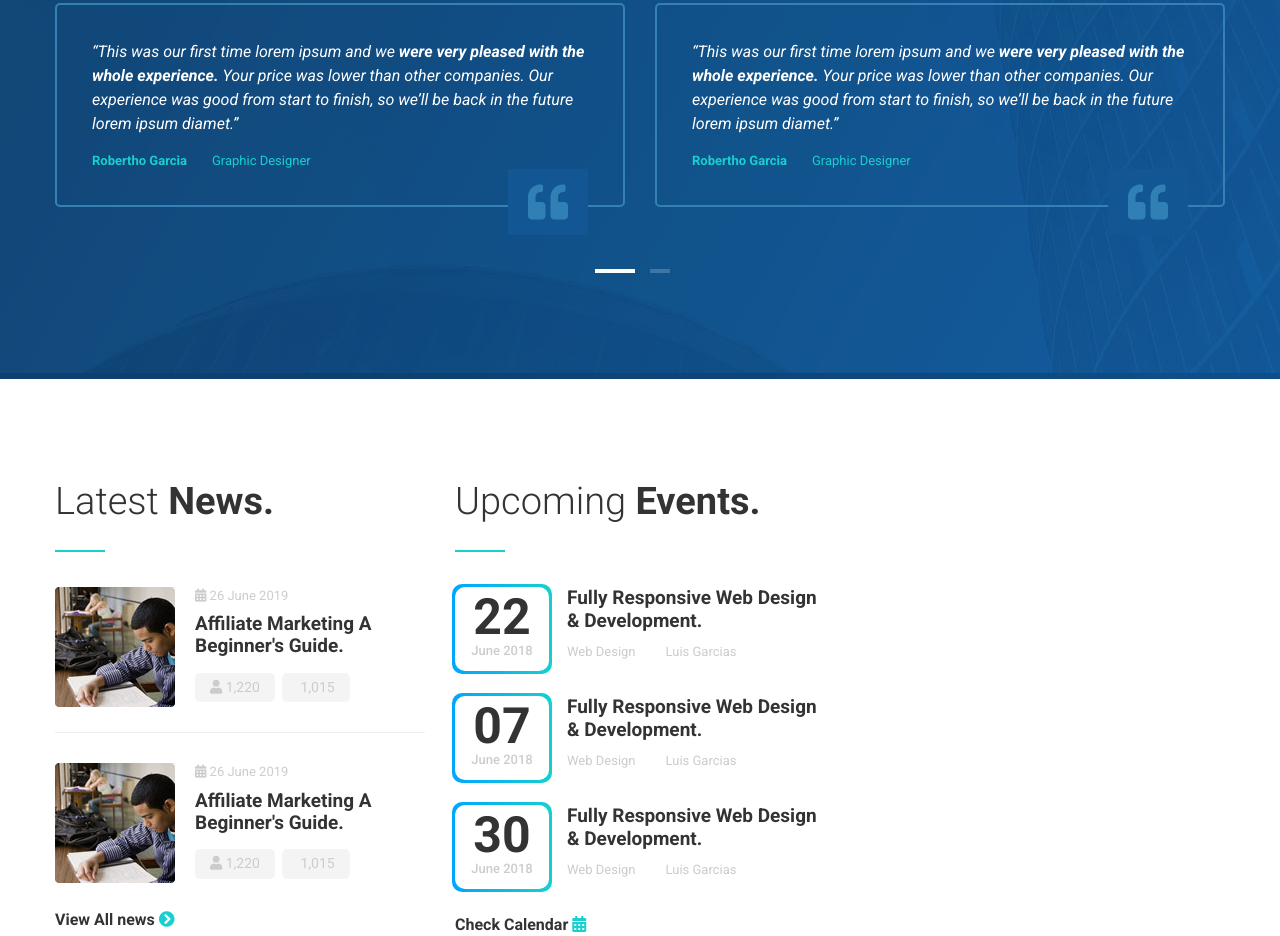
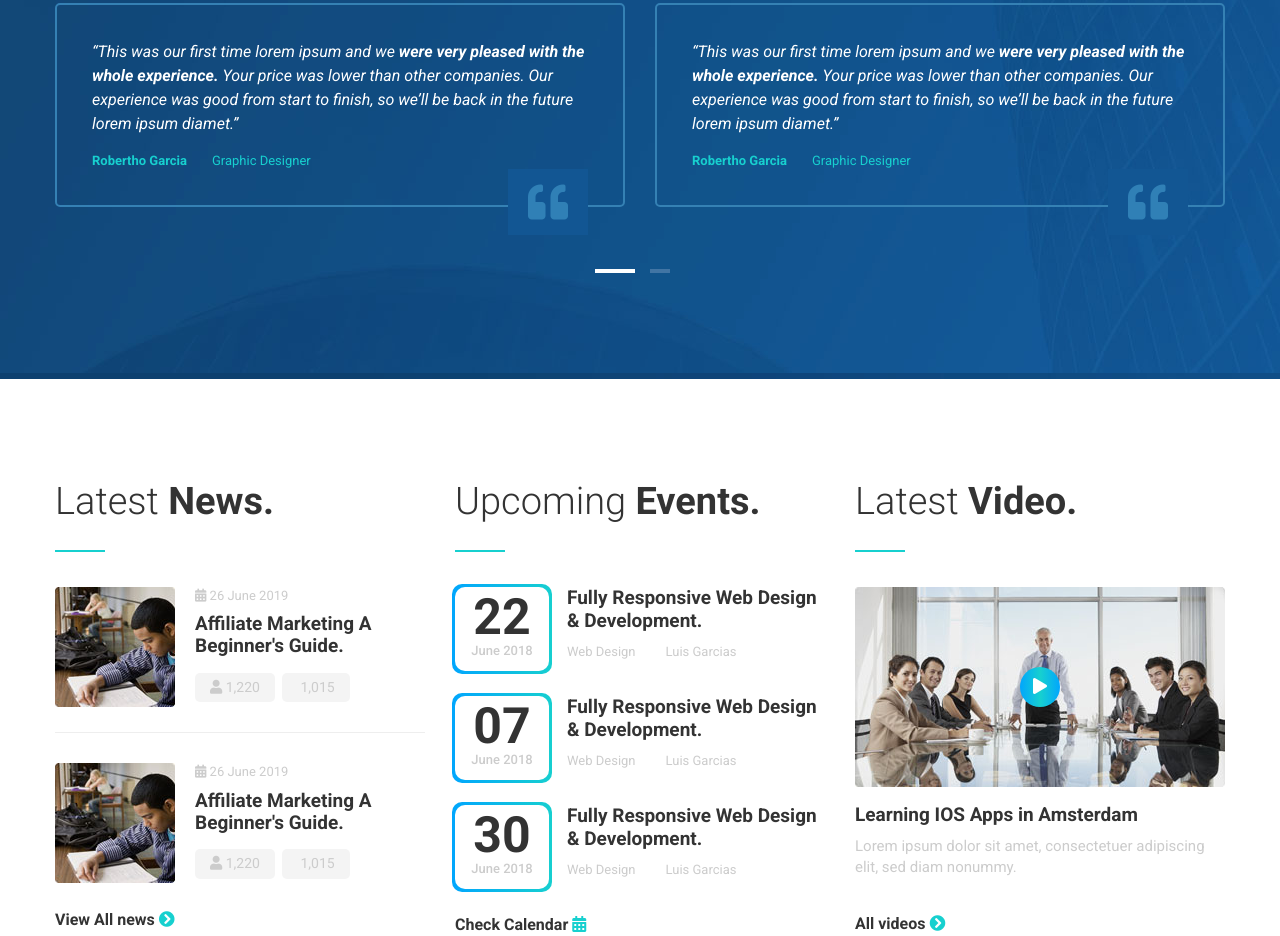
Before and after one commit to shakibdshy/g-courses, a plain HTML site: page index.html in a window 1280 px wide. Shown: the part 3676-4612 px from the top of the page. Drawn offline with Linux system fonts and the light colour scheme.

Commit message:
Video Area Style

```diff
--- a/index.html
+++ b/index.html
@@ -702,6 +702,23 @@
                             </div>
                         </div>
                     </div>
+                    <div class="col-xl-4">
+                        <div class="search-title">
+                            <h2 class="title-h">Latest <span> Video.</span></h2>
+                            <hr class="hr">
+                        </div>
+                        <div class="video-img">
+                            <img src="img/banner/v-1.jpg" alt="">
+                            <div class="video-icon">
+                                <a href="#"><i class="fas fa-play"></i></a>
+                            </div>
+                        </div>
+                        <div class="video-content">
+                            <h4>Learning IOS Apps in Amsterdam</h4>
+                            <p>Lorem ipsum dolor sit amet, consectetuer adipiscing elit, sed diam nonummy.</p>
+                            <a href="#">All videos <i class="fas fa-chevron-circle-right"></i></a>
+                        </div>
+                    </div>
                 </div>
             </div>
         </section>
--- a/scss/_video.scss
+++ b/scss/_video.scss
@@ -0,0 +1,41 @@
+.video-img{
+   position: relative;
+}
+.video-icon{
+   position: absolute;
+   top: 50%;
+   left: 50%;
+   transform: translate(-50%, -50%);
+   width: 40px;
+   height: 40px;
+   @extend %theme-color;
+   text-align: center;
+   line-height: 40px;
+   border-radius: 50%;
+   a{
+      color: $white;
+   }
+}
+.video-content{
+   h4{
+      font-size: 19px;
+      font-weight: 700;
+      line-height: 1.4;
+      padding-top: 15px;
+   }
+   p{
+      font-size: 15px;
+      color: #cccccc;
+      line-height: 1.4;
+   }
+   a{
+      color: $black;
+      text-decoration: none;
+      font-weight: 700;
+      margin-top: 35px;
+      display: block;
+      i{
+         color: $theme-color;
+      }
+   }
+}
```
Also changed, not shown: css/style.css, 1 other file.
